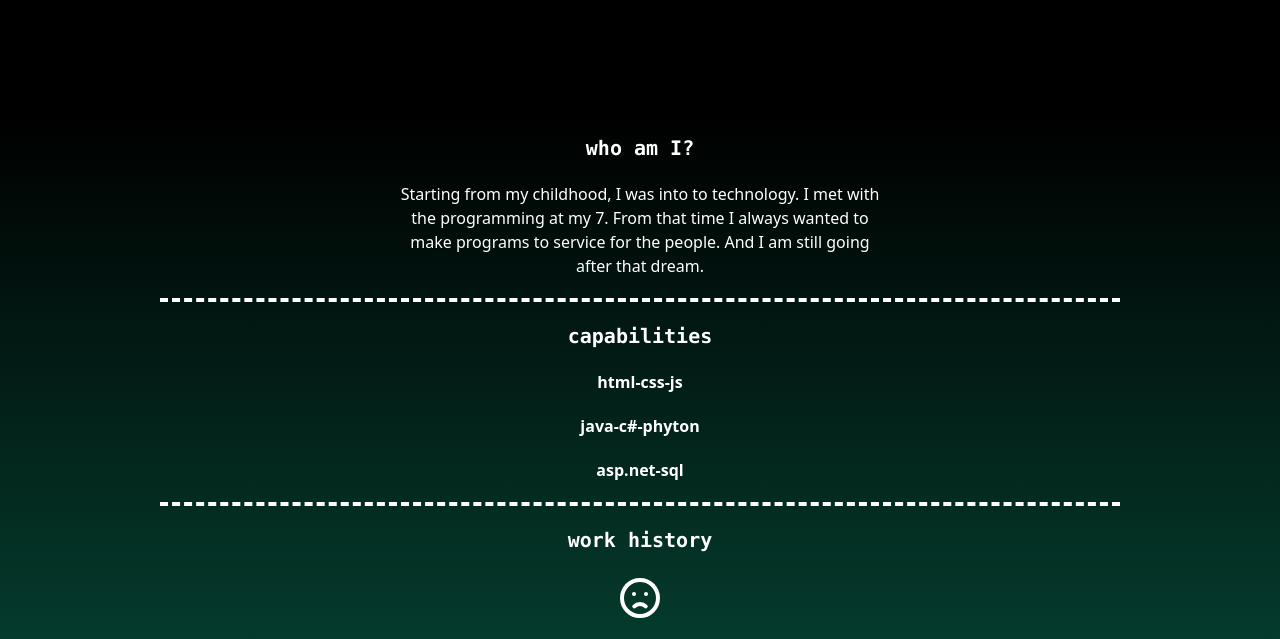
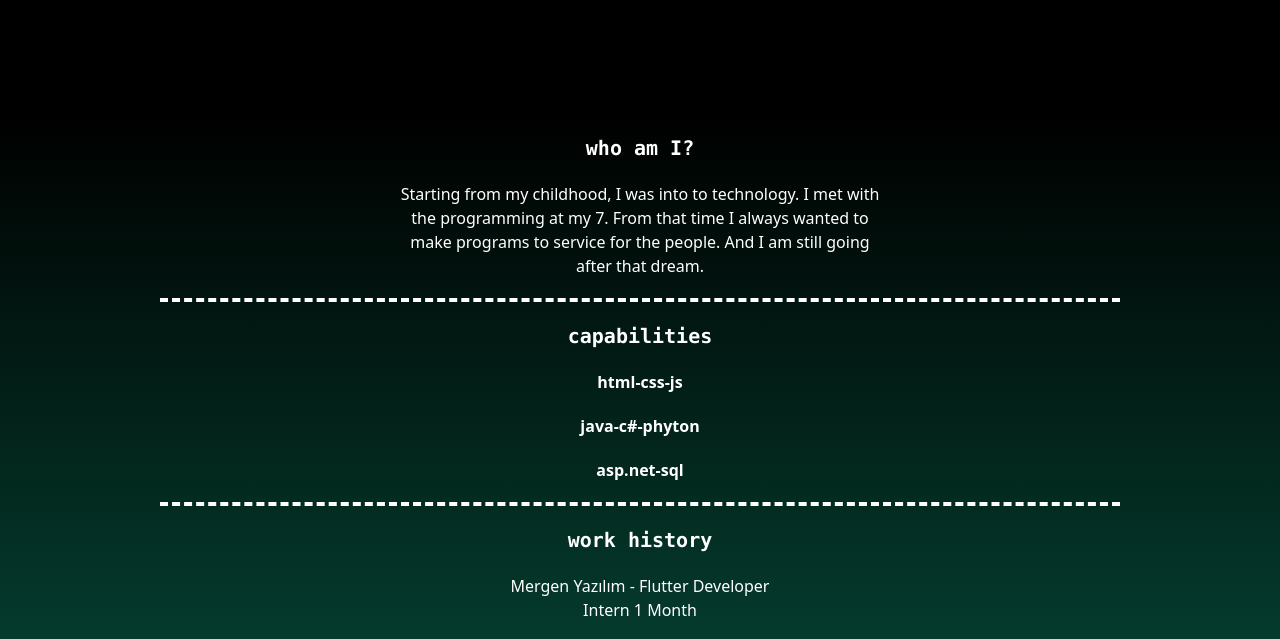
Before and after one commit to cayanayy/cayanayy.github.io, a plain HTML site: page index.html in a window 1280 px wide. Shown: the part 686-1325 px from the top of the page. Drawn offline with nearby package versions, Linux system fonts and the light colour scheme.

Commit message:
Update index.html

```diff
--- a/index.html
+++ b/index.html
@@ -40,11 +40,8 @@
             </div>
             <div>
                 <div class="work-history text-center font-black  font-mono text-xl my-5">work history</div>
-                <div><svg xmlns="http://www.w3.org/2000/svg" class="h-12 w-12 mx-auto mb-5" fill="none"
-                        viewBox="0 0 24 24" stroke="currentColor">
-                        <path stroke-linecap="round" stroke-linejoin="round" stroke-width="2"
-                            d="M9.172 16.172a4 4 0 015.656 0M9 10h.01M15 10h.01M21 12a9 9 0 11-18 0 9 9 0 0118 0z" />
-                    </svg></div>
+                <div class="story-text text-center mx-auto w-4/5 md:w-1/2 mb-5">Mergen Yazılım - Flutter Developer <br>
+                Intern 1 Month</div>
             </div>
             <div>
                 <div class="contact">
```
